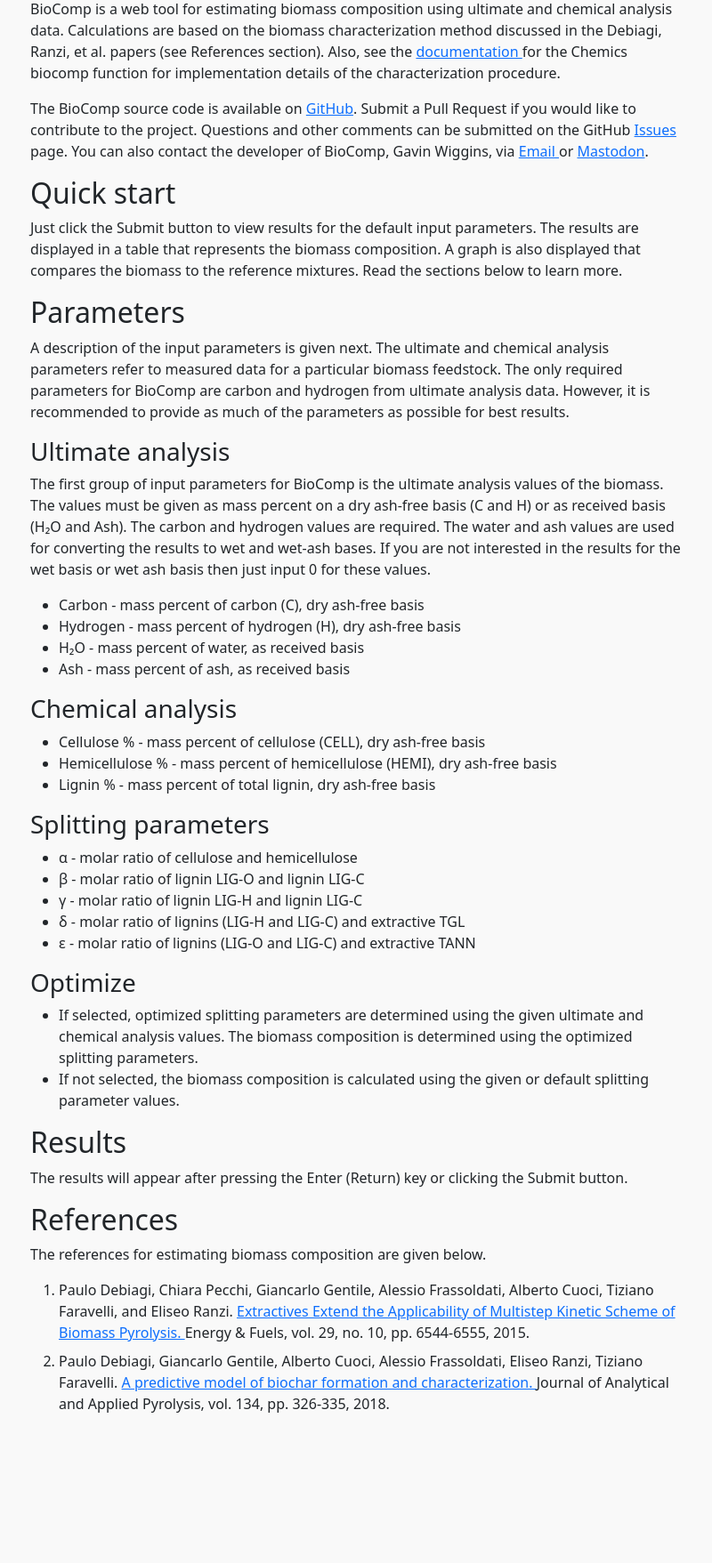
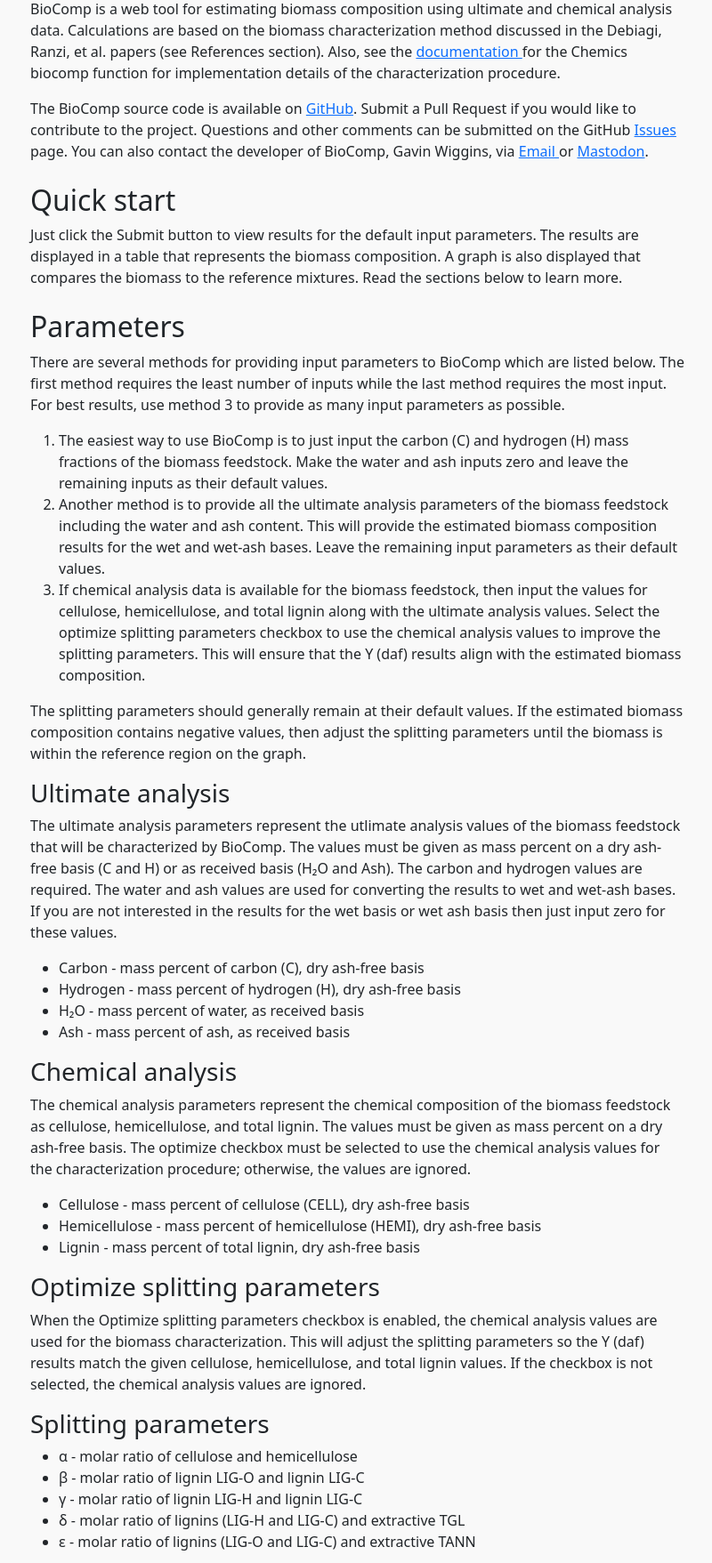
Before and after one commit to wigging/biocomp, a Python web app: template src/biocomp/templates/docs.html in a window 1280 px wide. Shown: the part 163-1920 px from the top of the page at 89% size, without its empty margins (48-848 px from the left). Run offline with Jinja, Linux system fonts and the light colour scheme; the template is opened without the code that fills it, so the values that code supplies are empty.

Commit message:
Add more documentation for parameters and use hx-boost for nav

```diff
--- a/src/biocomp/templates/docs.html
+++ b/src/biocomp/templates/docs.html
@@ -2,7 +2,7 @@
 <nav class="navbar navbar-expand border-bottom mb-5">
   <div class="container">
     <span class="navbar-brand">🌳 BioComp</span>
-    <div class="navbar-nav me-auto">
+    <div class="navbar-nav me-auto" hx-boost="true">
       <a class="nav-link" href="{{ url_for('index') }}">Home</a>
       <a class="nav-link active" href="{{ url_for('docs') }}">Docs</a>
     </div>
@@ -39,7 +39,7 @@
         or <a href="https://fosstodon.org/@wigging">Mastodon</a>.
       </p>
 
-      <h2>Quick start</h2>
+      <h2 class="mt-4">Quick start</h2>
 
       <p>
         Just click the Submit button to view results for the default input parameters. The results
@@ -47,24 +47,50 @@
         that compares the biomass to the reference mixtures. Read the sections below to learn more.
       </p>
 
-      <h2>Parameters</h2>
+      <h2 class="mt-4">Parameters</h2>
 
       <p>
-        A description of the input parameters is given next. The ultimate and chemical analysis
-        parameters refer to measured data for a particular biomass feedstock. The only required
-        parameters for BioComp are carbon and hydrogen from ultimate analysis data. However, it is
-        recommended to provide as much of the parameters as possible for best results.
+        There are several methods for providing input parameters to BioComp which are listed below.
+        The first method requires the least number of inputs while the last method requires the most
+        input. For best results, use method 3 to provide as many input parameters as possible.
+      </p>
+
+      <ol>
+        <li>
+          The easiest way to use BioComp is to just input the carbon (C) and hydrogen (H) mass
+          fractions of the biomass feedstock. Make the water and ash inputs zero and leave the
+          remaining inputs as their default values.
+        </li>
+        <li>
+          Another method is to provide all the ultimate analysis parameters of the biomass feedstock
+          including the water and ash content. This will provide the estimated biomass composition
+          results for the wet and wet-ash bases. Leave the remaining input parameters as their
+          default values.
+        </li>
+        <li>
+          If chemical analysis data is available for the biomass feedstock, then input the values
+          for cellulose, hemicellulose, and total lignin along with the ultimate analysis values.
+          Select the optimize splitting parameters checkbox to use the chemical analysis values to
+          improve the splitting parameters. This will ensure that the Y (daf) results align with the
+          estimated biomass composition.
+        </li>
+      </ol>
+
+      <p>
+        The splitting parameters should generally remain at their default values. If the estimated
+        biomass composition contains negative values, then adjust the splitting parameters until the
+        biomass is within the reference region on the graph.
       </p>
 
       <h3>Ultimate analysis</h3>
 
       <p>
-        The first group of input parameters for BioComp is the ultimate analysis values of the
-        biomass. The values must be given as mass percent on a dry ash-free basis (C and H) or as
-        received basis (H₂O and Ash). The carbon and hydrogen values are required. The water and ash
-        values are used for converting the results to wet and wet-ash bases. If you are not
-        interested in the results for the wet basis or wet ash basis then just input 0 for these
-        values.
+        The ultimate analysis parameters represent the utlimate analysis values of the biomass
+        feedstock that will be characterized by BioComp. The values must be given as mass percent on
+        a dry ash-free basis (C and H) or as received basis (H₂O and Ash). The carbon and hydrogen
+        values are required. The water and ash values are used for converting the results to wet and
+        wet-ash bases. If you are not interested in the results for the wet basis or wet ash basis
+        then just input zero for these values.
       </p>
 
       <ul>
@@ -76,11 +102,27 @@
 
       <h3>Chemical analysis</h3>
 
+      <p>
+        The chemical analysis parameters represent the chemical composition of the biomass feedstock
+        as cellulose, hemicellulose, and total lignin. The values must be given as mass percent on a
+        dry ash-free basis. The optimize checkbox must be selected to use the chemical analysis
+        values for the characterization procedure; otherwise, the values are ignored.
+      </p>
+
       <ul>
-        <li>Cellulose % - mass percent of cellulose (CELL), dry ash-free basis</li>
-        <li>Hemicellulose % - mass percent of hemicellulose (HEMI), dry ash-free basis</li>
-        <li>Lignin % - mass percent of total lignin, dry ash-free basis</li>
+        <li>Cellulose - mass percent of cellulose (CELL), dry ash-free basis</li>
+        <li>Hemicellulose - mass percent of hemicellulose (HEMI), dry ash-free basis</li>
+        <li>Lignin - mass percent of total lignin, dry ash-free basis</li>
       </ul>
+
+      <h3>Optimize splitting parameters</h3>
+
+      <p>
+        When the Optimize splitting parameters checkbox is enabled, the chemical analysis values are
+        used for the biomass characterization. This will adjust the splitting parameters so the Y
+        (daf) results match the given cellulose, hemicellulose, and total lignin values. If the
+        checkbox is not selected, the chemical analysis values are ignored.
+      </p>
 
       <h3>Splitting parameters</h3>
 
@@ -92,27 +134,13 @@
         <li>ε - molar ratio of lignins (LIG-O and LIG-C) and extractive TANN</li>
       </ul>
 
-      <h3>Optimize</h3>
-
-      <ul>
-        <li>
-          If selected, optimized splitting parameters are determined using the given ultimate and
-          chemical analysis values. The biomass composition is determined using the optimized
-          splitting parameters.
-        </li>
-        <li>
-          If not selected, the biomass composition is calculated using the given or default
-          splitting parameter values.
-        </li>
-      </ul>
-
-      <h2>Results</h2>
+      <h2 class="mt-4">Results</h2>
 
       <p>
         The results will appear after pressing the Enter (Return) key or clicking the Submit button.
       </p>
 
-      <h2>References</h2>
+      <h2 class="mt-4">References</h2>
 
       <p>The references for estimating biomass composition are given below.</p>
 
```
Also changed, not shown: src/biocomp/templates/index.html (+24 -20 lines).
